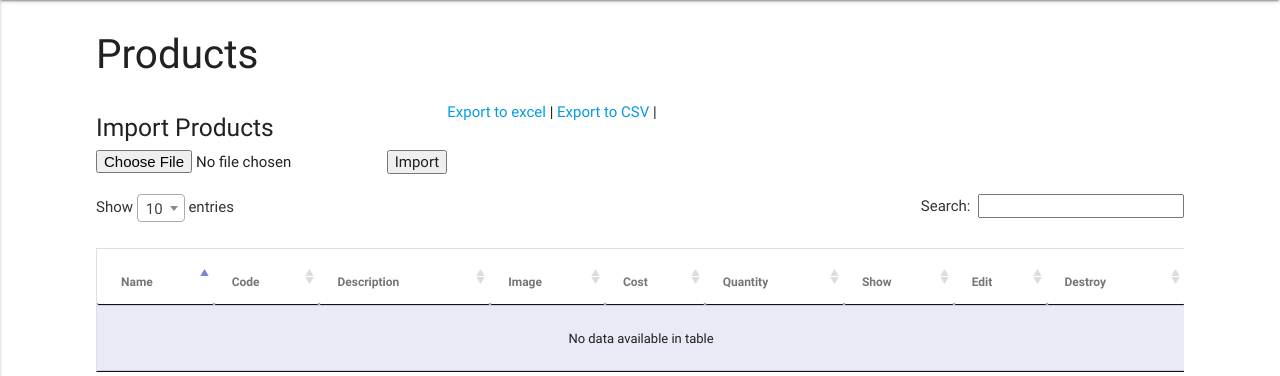
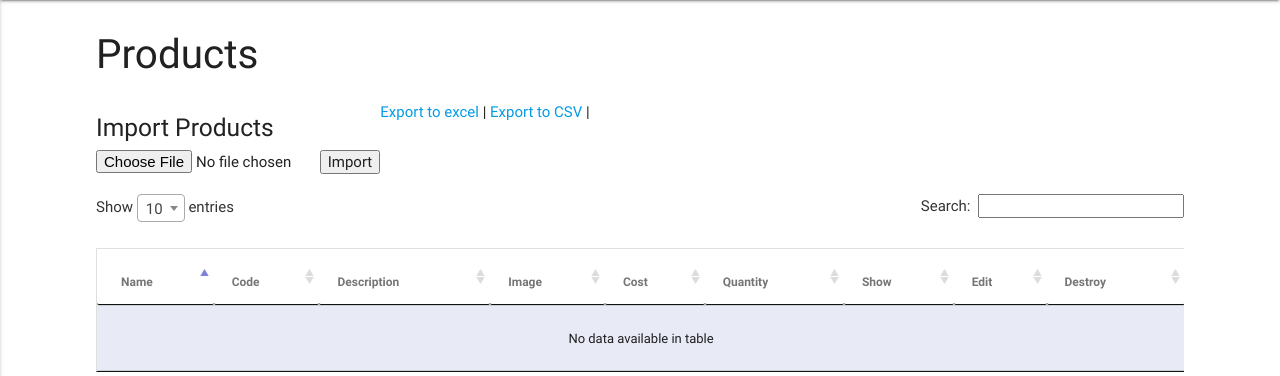
Before and after one commit to nsudhanva/retail, a Rails app: page /products in a window 1280 px wide. Shown: the part 64-440 px from the top of the page. Run offline with Rails 7, Linux system fonts and the light colour scheme; data that the repository does not hold is empty; style sheets or scripts are compiled from the project's sources; some libraries are stand-ins or nearby versions.

Commit message:
NIL File fix

```diff
--- a/app/assets/stylesheets/application.scss
+++ b/app/assets/stylesheets/application.scss
@@ -33,6 +33,10 @@ a.button-collapse i.material-icons {
 
 input.select2-search__field{
 	width: 100% !important;
+}
+
+input[type=file]{
+  width: 220px;
 }
 
 /* MDL DATA TABLES START */
--- a/app/controllers/products_controller.rb
+++ b/app/controllers/products_controller.rb
@@ -2,8 +2,12 @@ class ProductsController < ApplicationController
   before_action :set_product, only: [:show, :edit, :update, :destroy]
 
   def import
+    # binding.pry
+    if params[:file].nil?
+      redirect_to products_path, notice: 'No file attached' and return
+    end
+
     filename = params[:file].path
-    # binding.pry
 
     if File.extname(filename).to_s == ".csv" || File.extname(filename).to_s == ".xls" || File.extname(filename).to_s == ".xlsx"
       CSV.foreach(filename, :headers => true) do |row|
```
